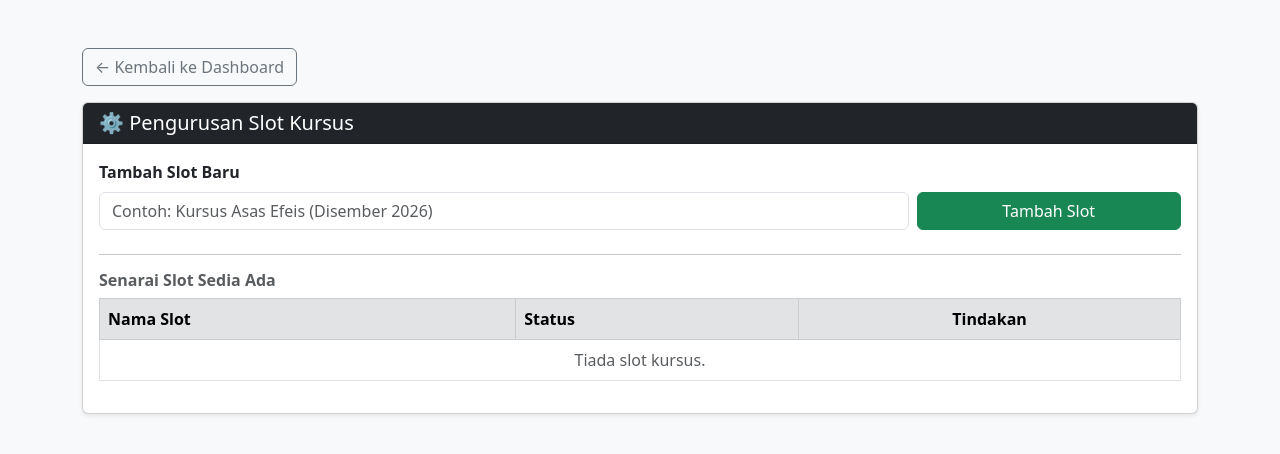
After one commit to azaharrabu/sistem-sewaan-KASB, a Flask app: page /tetapan in a window 1280 px wide. The commit adds this page. Shown: the top 454 px of the page. Run offline with Flask 3, Linux system fonts and the light colour scheme; the visitor is signed in with stand-in values (Sample User, id 1); data that the repository does not hold is empty.

Commit message:
Tambah sistem login admin dan pengurusan peserta

```diff
--- a/app.py
+++ b/app.py
@@ -1,10 +1,12 @@
 import os
 import calendar
 from datetime import datetime, date
-from flask import Flask, render_template, request, redirect, url_for, flash
+from flask import Flask, render_template, request, redirect, url_for, flash, session
 from supabase import create_client, Client
 from dotenv import load_dotenv
 from werkzeug.utils import secure_filename
+from werkzeug.security import check_password_hash, generate_password_hash
+from functools import wraps
 
 # Load environment variables
 load_dotenv()
@@ -18,7 +20,109 @@ url: str = os.environ.get("SUPABASE_URL")
 key: str = os.environ.get("SUPABASE_KEY")
 supabase: Client = create_client(url, key)
 
+# --- AUTH DECORATOR ---
+def login_required(f):
+    @wraps(f)
+    def decorated_function(*args, **kwargs):
+        if 'user_id' not in session:
+            return redirect(url_for('login'))
+        return f(*args, **kwargs)
+    return decorated_function
+
+# --- ROUTES: AUTH ---
+@app.route('/login', methods=['GET', 'POST'])
+def login():
+    if request.method == 'POST':
+        username = request.form.get('username')
+        password = request.form.get('password')
+
+        # Cari user dalam DB
+        res = supabase.table('users').select('*').eq('username', username).execute()
+        user = res.data[0] if res.data else None
+
+        if user and check_password_hash(user['password_hash'], password):
+            session['user_id'] = user['id']
+            session['username'] = user['username']
+            session['role'] = user['role']
+            return redirect(url_for('index'))
+        else:
+            flash('Username atau Password salah!', 'danger')
+
+    return render_template('login.html')
+
+@app.route('/logout')
+def logout():
+    session.clear()
+    return redirect(url_for('login'))
+
+# --- ROUTES: TETAPAN (SLOT KURSUS) ---
+@app.route('/tetapan', methods=['GET', 'POST'])
+@login_required
+def tetapan():
+    if request.method == 'POST':
+        # Tambah Slot Baru
+        nama_slot = request.form.get('nama_slot')
+        if nama_slot:
+            supabase.table('kursus_slot').insert({"nama_slot": nama_slot}).execute()
+            flash('Slot kursus berjaya ditambah.', 'success')
+
+    # Dapatkan senarai slot
+    res = supabase.table('kursus_slot').select('*').order('created_at', desc=True).execute()
+    return render_template('tetapan.html', slots=res.data)
+
+@app.route('/padam-slot/<int:id>')
+@login_required
+def padam_slot(id):
+    supabase.table('kursus_slot').delete().eq('id', id).execute()
+    flash('Slot berjaya dipadam.', 'warning')
+    return redirect(url_for('tetapan'))
+
+# --- ROUTES: PENGURUSAN PESERTA ---
+@app.route('/edit-peserta/<int:id>', methods=['GET', 'POST'])
+@login_required
+def edit_peserta(id):
+    if request.method == 'POST':
+        data = {
+            "nama_penuh": request.form.get('nama'),
+            "no_ic": request.form.get('ic'),
+            "no_telefon": request.form.get('telefon'),
+            "email": request.form.get('email'),
+            "nama_syarikat": request.form.get('syarikat'),
+            "kursus_dipilih": request.form.get('kursus'),
+            "kaedah_bayaran": request.form.get('kaedah_bayaran'),
+            "status_bayaran": request.form.get('status_bayaran')
+        }
+
+        # Handle file upload jika ada perubahan resit
+        file = request.files.get('bukti_bayaran')
+        if file and file.filename != '':
+            filename = secure_filename(file.filename)
+            file_path = f"bayaran/{int(datetime.now().timestamp())}_{filename}"
+            file_content = file.read()
+            supabase.storage.from_("dokumen").upload(file_path, file_content, {"content-type": file.content_type})
+            public_url = supabase.storage.from_("dokumen").get_public_url(file_path)
+            data['bukti_bayaran_url'] = public_url
+
+        supabase.table('peserta_kursus').update(data).eq('id', id).execute()
+        flash('Maklumat peserta berjaya dikemaskini.', 'success')
+        return redirect(url_for('senarai_peserta'))
+
+    # GET method
+    res = supabase.table('peserta_kursus').select('*').eq('id', id).single().execute()
+    # Dapatkan juga senarai slot untuk dropdown
+    slots_res = supabase.table('kursus_slot').select('*').eq('status', 'Aktif').execute()
+
+    return render_template('edit_peserta.html', p=res.data, slots=slots_res.data)
+
+@app.route('/padam-peserta/<int:id>')
+@login_required
+def padam_peserta(id):
+    supabase.table('peserta_kursus').delete().eq('id', id).execute()
+    flash('Peserta berjaya dipadam.', 'danger')
+    return redirect(url_for('senarai_peserta'))
+
 @app.route('/')
+@login_required
 def index():
     """
     Fetches asset rental data from the Supabase database and renders the dashboard.
@@ -80,6 +184,7 @@ def index():
                            current_year=current_year)
 
 @app.route('/sewaan')
+@login_required
 def sewaan_dashboard():
     """
     Memaparkan senarai terperinci aset sewaan.
@@ -109,10 +214,12 @@ def sewaan_dashboard():
         return f"Ralat memuatkan senarai sewaan: {e}"
 
 @app.route('/efeis')
+@login_required
 def efeis_dashboard():
     return render_income_detail('Efeis')
 
 @app.route('/petros')
+@login_required
 def petros_dashboard():
     return render_income_detail('Petros')
 
@@ -141,6 +248,7 @@ def render_income_detail(source_name):
         return f"Ralat memuatkan data {source_name}: {e}"
 
 @app.route('/asset/<int:sewaan_id>')
+@login_required
 def asset_detail(sewaan_id):
     try:
         # 1. Dapatkan maklumat asas sewaan (Aset & Penyewa)
@@ -239,6 +347,7 @@ def asset_detail(sewaan_id):
         return f"Ralat memuatkan detail: {e}"
 
 @app.route('/add_payment/<int:sewaan_id>', methods=['POST'])
+@login_required
 def add_payment(sewaan_id):
     try:
         tarikh = request.form.get('tarikh_bayaran')
@@ -269,6 +378,7 @@ def add_payment(sewaan_id):
         return f"Ralat menambah pembayaran: {e}"
 
 @app.route('/upload_document/<int:sewaan_id>', methods=['POST'])
+@login_required
 def upload_document(sewaan_id):
     try:
         file = request.files.get('file')
@@ -303,6 +413,7 @@ def upload_document(sewaan_id):
         return f"Ralat memuat naik dokumen: {e}"
 
 @app.route('/add_income/<source_name>', methods=['POST'])
+@login_required
 def add_income(source_name):
     try:
         tarikh = request.form.get('tarikh')
@@ -347,6 +458,7 @@ def add_income(source_name):
     except Exception as e:
         return f"Ralat menambah pendapatan: {e}"
 
+# Route ini PUBLIC (Tidak perlu login)
 @app.route('/daftar-efeis', methods=['GET', 'POST'])
 def daftar_kursus():
     """
@@ -383,9 +495,13 @@ def daftar_kursus():
         except Exception as e:
             return f"Ralat pendaftaran: {e}"
 
-    return render_template('daftar_kursus.html')
+    # Dapatkan slot kursus yang aktif dari DB
+    res = supabase.table('kursus_slot').select('*').eq('status', 'Aktif').order('created_at', desc=True).execute()
+    slots = res.data
+    return render_template('daftar_kursus.html', slots=slots)
 
 @app.route('/senarai-peserta')
+@login_required
 def senarai_peserta():
     """
     Halaman admin untuk melihat senarai peserta yang mendaftar.
--- a/templates/daftar_kursus.html
+++ b/templates/daftar_kursus.html
@@ -50,9 +50,9 @@
                     <label class="form-label">Pilihan Slot Kursus</label>
                     <select name="kursus" class="form-select" required>
                         <option value="" disabled selected>Sila Pilih...</option>
-                        <option value="Kursus Asas Efeis (Mac 2026)">Kursus Asas Efeis (Mac 2026)</option>
-                        <option value="Kursus Lanjutan Efeis (Mei 2026)">Kursus Lanjutan Efeis (Mei 2026)</option>
-                        <option value="Kursus Kompetensi (Julai 2026)">Kursus Kompetensi (Julai 2026)</option>
+                        {% for slot in slots %}
+                        <option value="{{ slot.nama_slot }}">{{ slot.nama_slot }}</option>
+                        {% endfor %}
                     </select>
                 </div>
 
--- /dev/null
+++ b/templates/tetapan.html
@@ -0,0 +1,60 @@
+<!DOCTYPE html>
+<html lang="ms">
+<head>
+    <meta charset="UTF-8">
+    <title>Tetapan Sistem - KASB</title>
+    <link href="https://cdn.jsdelivr.net/npm/bootstrap@5.3.0/dist/css/bootstrap.min.css" rel="stylesheet">
+</head>
+<body class="bg-light">
+    <div class="container mt-5">
+        <a href="{{ url_for('index') }}" class="btn btn-outline-secondary mb-3">&larr; Kembali ke Dashboard</a>
+
+        <div class="card shadow-sm">
+            <div class="card-header bg-dark text-white">
+                <h5 class="mb-0">⚙️ Pengurusan Slot Kursus</h5>
+            </div>
+            <div class="card-body">
+                <!-- Form Tambah -->
+                <form method="post" class="row g-2 mb-4 align-items-end">
+                    <div class="col-md-9">
+                        <label class="form-label fw-bold">Tambah Slot Baru</label>
+                        <input type="text" name="nama_slot" class="form-control" placeholder="Contoh: Kursus Asas Efeis (Disember 2026)" required>
+                    </div>
+                    <div class="col-md-3">
+                        <button type="submit" class="btn btn-success w-100">Tambah Slot</button>
+                    </div>
+                </form>
+
+                <hr>
+
+                <!-- Senarai Slot -->
+                <h6 class="fw-bold text-muted">Senarai Slot Sedia Ada</h6>
+                <div class="table-responsive">
+                    <table class="table table-bordered table-hover">
+                        <thead class="table-secondary">
+                            <tr>
+                                <th>Nama Slot</th>
+                                <th>Status</th>
+                                <th class="text-center">Tindakan</th>
+                            </tr>
+                        </thead>
+                        <tbody>
+                            {% for slot in slots %}
+                            <tr>
+                                <td>{{ slot.nama_slot }}</td>
+                                <td><span class="badge bg-primary">{{ slot.status }}</span></td>
+                                <td class="text-center">
+                                    <a href="{{ url_for('padam_slot', id=slot.id) }}" class="btn btn-sm btn-danger" onclick="return confirm('Adakah anda pasti?')">Padam</a>
+                                </td>
+                            </tr>
+                            {% else %}
+                            <tr><td colspan="3" class="text-center text-muted">Tiada slot kursus.</td></tr>
+                            {% endfor %}
+                        </tbody>
+                    </table>
+                </div>
+            </div>
+        </div>
+    </div>
+</body>
+</html>
```
Also changed, not shown: create_admin.py (added, +29 -0 lines), templates/edit_peserta.html (added, +82 -0 lines), templates/index.html (+7 -1 lines), templates/login.html (added, +39 -0 lines), templates/peserta_list.html (+6 -1 lines).
